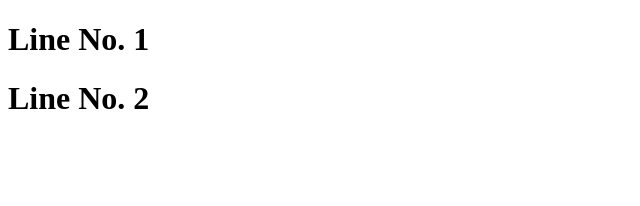
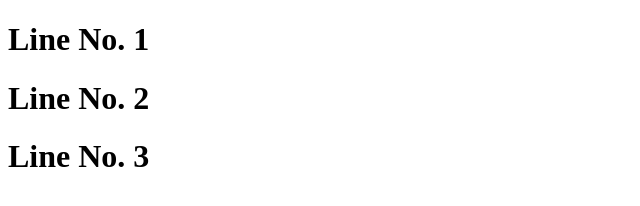
Before and after one commit to m-mhossain/demo1, a plain HTML site: page index.html in a window 1280 px wide. Shown: the whole page, without its empty margins (0-640 px from the left). Drawn offline with Linux system fonts and the light colour scheme.

Commit message:
version 3

```diff
--- a/index.html
+++ b/index.html
@@ -8,5 +8,6 @@
   <body>
     <h1>Line No. 1</h1>
     <h1>Line No. 2</h1>
+    <h1>Line No. 3</h1>
   </body>
 </html>
```
